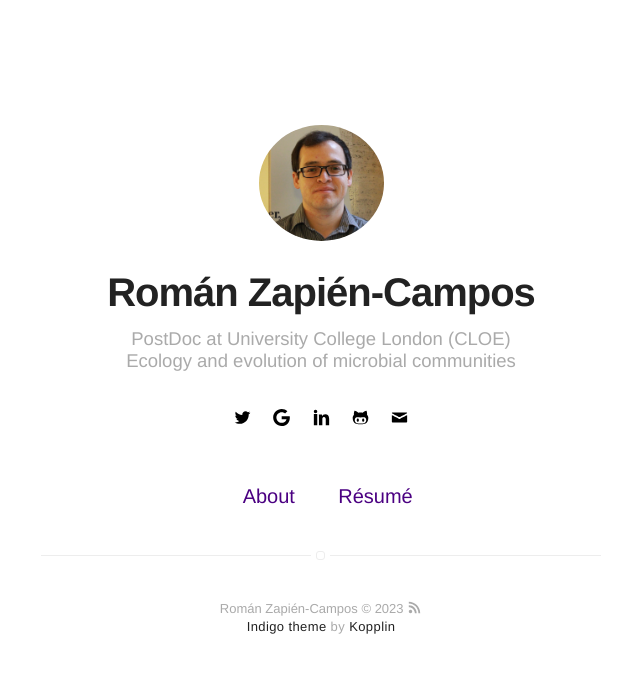
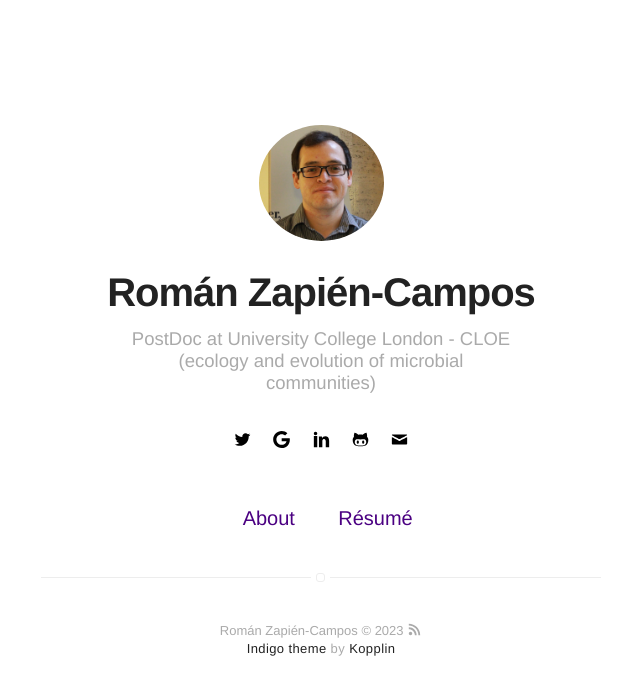
Before and after one commit to romanzapien/romanzapien.github.io, a Jekyll site: the page built from index.html, in a window 1280 px wide. Shown: the top 695 px of the page, without its empty margins (319-959 px from the left). Built offline with Jekyll 4.4.1, drawn with Linux system fonts in a browser that asks for light colours.

```diff
--- a/_config.yml
+++ b/_config.yml
@@ -1,6 +1,6 @@
 # main text of home
 name: Román Zapién-Campos
-bio: PostDoc at University College London (CLOE)<br>Ecology and evolution of microbial communities
+bio: PostDoc at University College London - CLOE<br>(ecology and evolution of microbial communities)
 
 # twitter summary info
 description: Román Zapién-Campos personal website
```
